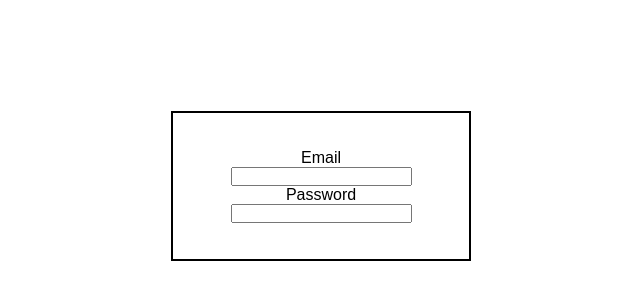
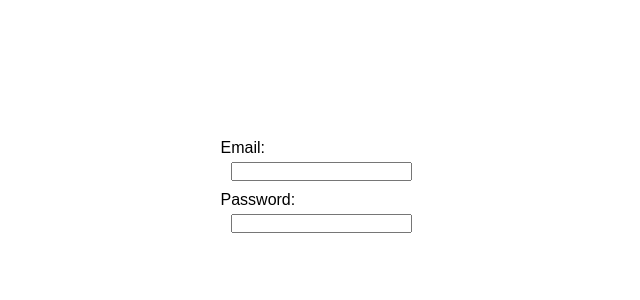
Before and after one commit to Gon-Silva/UC00617-GIT-GIT_HUB-Goncalo_Silva, a plain HTML site: page Project/index.html in a window 1280 px wide. Shown: the part 214-514 px from the top of the page, without its empty margins (319-959 px from the left). Drawn offline with Linux system fonts and the light colour scheme.

Commit message:
Conclusão da implementação do login

```diff
--- a/Project/css/style.css
+++ b/Project/css/style.css
@@ -20,9 +20,15 @@ body {
     justify-content: center;
     align-items: center;
     flex-direction: column;
-    border: 2px solid black;
+    gap: 10px;
 }
 
-.card a {
-    text-align: center;
+.form {
+    display: flex;
+    flex-direction: column;
+    gap: 5px;
 }
+
+.form label {
+    transform: translateX(-10px);
+}
--- a/Project/index.html
+++ b/Project/index.html
@@ -1,23 +1,30 @@
 <!DOCTYPE html>
 <html lang="en">
+
 <head>
     <meta charset="UTF-8">
     <meta name="viewport" content="width=device-width, initial-scale=1.0">
     <title>Project UC00617</title>
     <link rel="stylesheet" href="css/style.css">
 </head>
+
 <body>
     <!-- Login -->
     <form class="card card-login">
         <!-- Email -->
-        <label for="email">Email</label>
-        <input type="email" name="emial" id="email">
+        <div class="form form-email">
+            <label for="email">Email:</label>
+            <input type="email" name="emial" id="email">
+        </div>
 
         <!-- Password -->
-        <label for="Password">Password</label>
-        <input type="Password" name="Password" id="Password">
+        <div class="form form-password">
+            <label for="Password">Password:</label>
+            <input type="Password" name="Password" id="Password">
+        </div>
     </form>
 
     <script src="script.js" defer></script>
 </body>
+
 </html>
```
